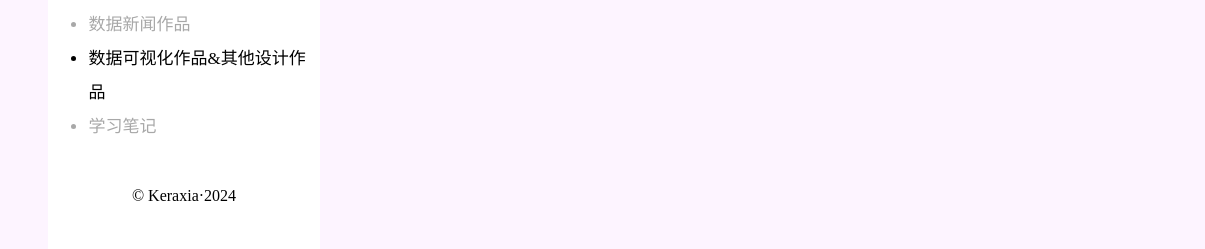
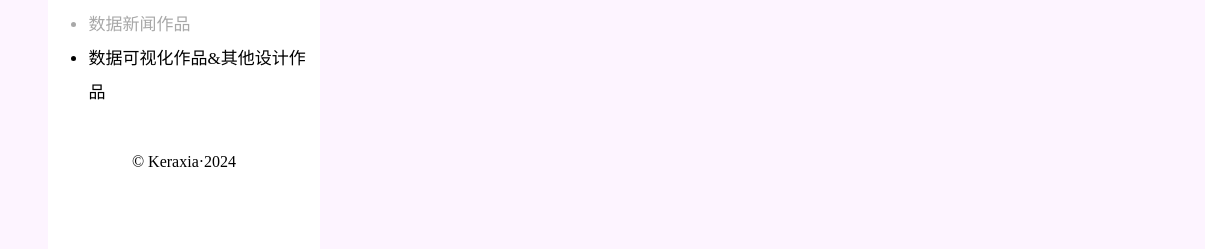
Before and after one commit to keraxia/keraxia.github.io, a plain HTML site: page dataviz/dataviz1.html in a window 1280 px wide. Shown: the part 551-800 px from the top of the page, 0-1205 px from the left. Drawn offline with Linux system fonts and the light colour scheme; a web font is replaced by a local one.

Commit message:
Update dataviz1.html

```diff
--- a/dataviz/dataviz1.html
+++ b/dataviz/dataviz1.html
@@ -47,7 +47,7 @@
                 <ul class="weblist">
                     <a href="../index.html"><li class="listname">数据新闻作品</li></a>
                     <a href="../dataviz.html"><li class="listname active">数据可视化作品&其他设计作品</li></a>
-                    <a href="https://teal-pharaoh-0eb.notion.site/177f6e8c695a80229b79e3ceda8c3ed9"><li class="listname">学习笔记</li></a>
+<!--                     <a href="https://teal-pharaoh-0eb.notion.site/177f6e8c695a80229b79e3ceda8c3ed9"><li class="listname">学习笔记</li></a> -->
                 </ul>
 
                 <div class="ending">
```
